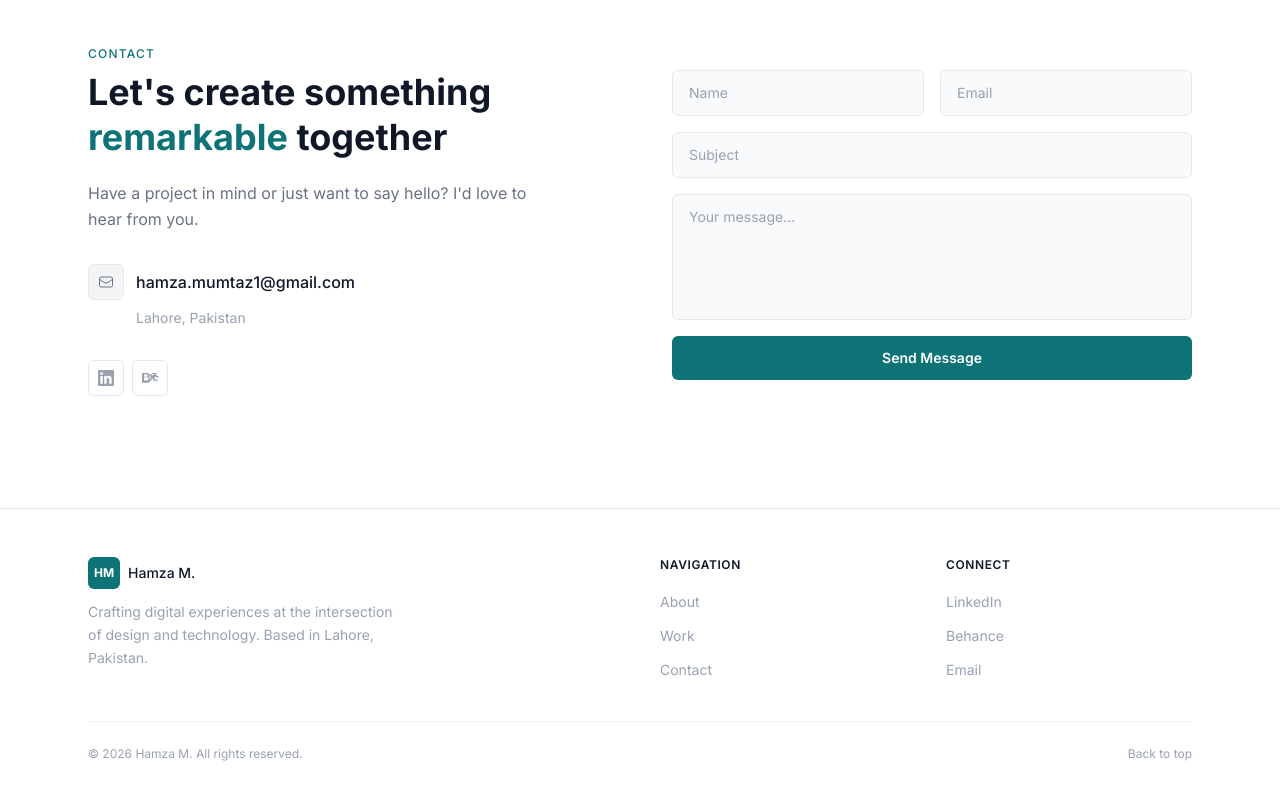
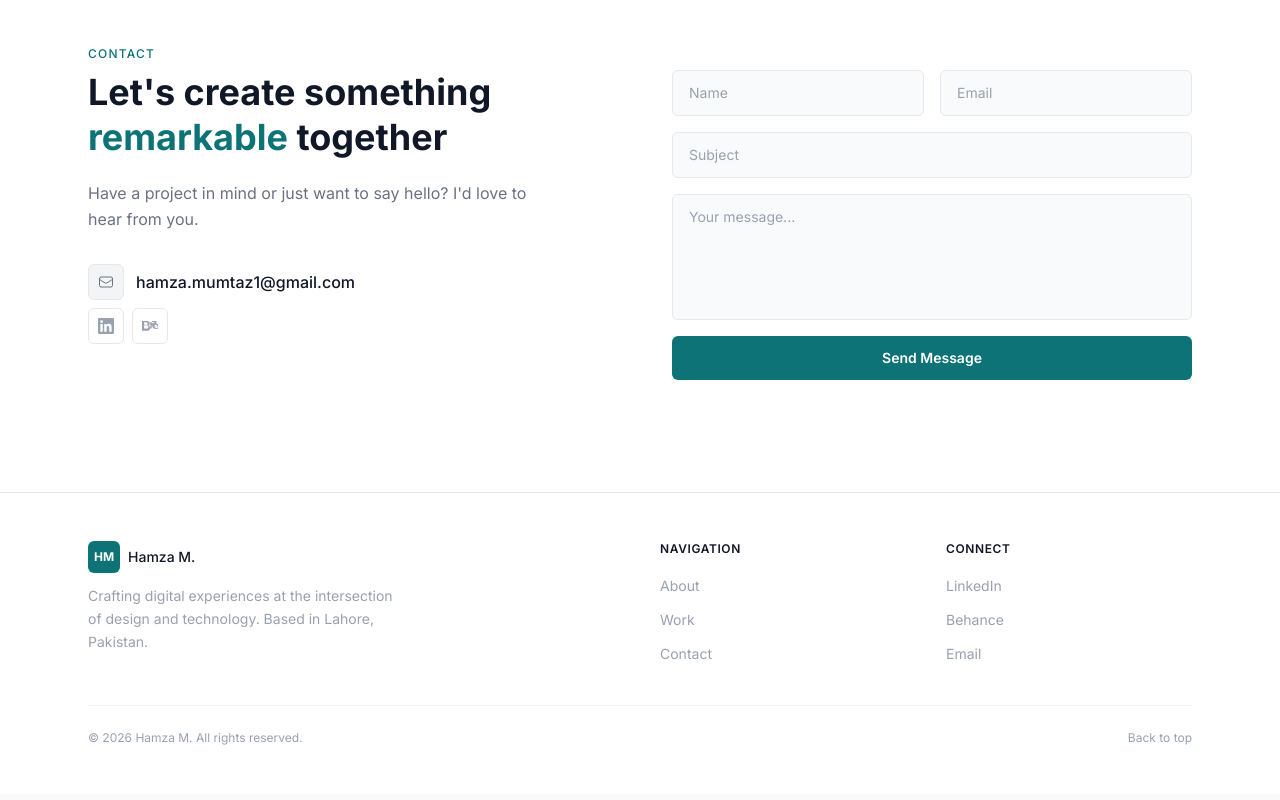
Before and after one commit to hmzamumtaz/Hamza-M, a Next.js app: page / in a window 1280 px wide. Shown: the part 3525-4325 px from the top of the page. Built offline with nearby package versions, Linux system fonts and the light colour scheme.

Commit message:
Remove location from Contact section

```diff
--- a/src/components/Contact.tsx
+++ b/src/components/Contact.tsx
@@ -40,10 +40,6 @@ export default function Contact() {
               </span>
               hamza.mumtaz1@gmail.com
             </a>
-
-            <p className="text-gray-400 text-sm ml-12 mb-8">
-              Lahore, Pakistan
-            </p>
 
             <div className="flex gap-2">
               <a
```
